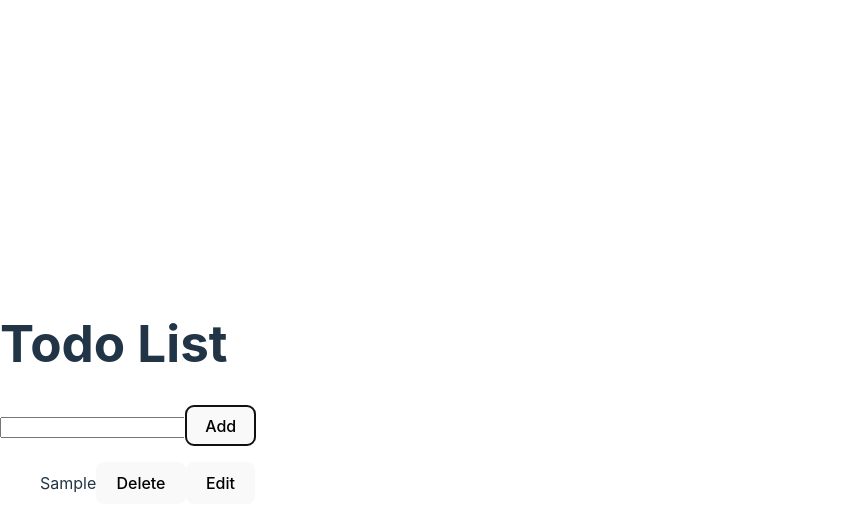
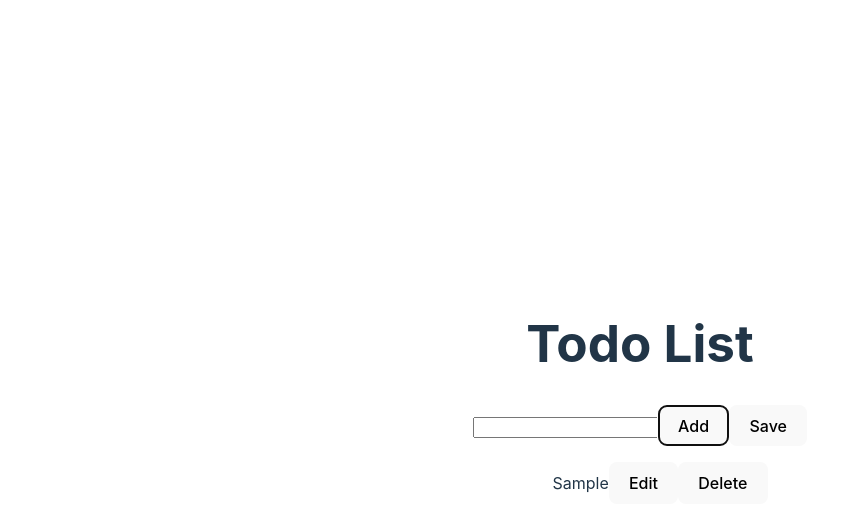
Before and after one commit to Cakeza007/TodoList, a React (Vite) app: page / in a window 1280 px wide. Both pictures are taken after typing "Sample" into the empty fields and a click on the button "Add". Shown: the top 532 px of the page, without its empty margins (0-850 px from the left). Built offline with nearby package versions, Linux system fonts and the light colour scheme.

Commit message:
todoDay7

```diff
--- a/src/App.jsx
+++ b/src/App.jsx
@@ -1,11 +1,11 @@
-
+import TodoDay7 from './TodoDay7.jsx'
 import TodoDay6 from './TodoListDay6.jsx'
 
 function TodoList() {
 
 
   return (
-    <TodoDay6/>
+    <TodoDay7/>
   )
 }
 
--- /dev/null
+++ b/src/TodoDay7.jsx
@@ -0,0 +1,69 @@
+import { useState } from "react";
+import './App.css'
+
+function TodoList () {
+
+    const [List , setList] = useState([]);
+    const [input, setinput] = useState('');
+    const [editList ,seteditList] = useState (null);
+
+    const InputChange = (event) => {
+        setinput(event.target.value);
+    };
+
+    const AddTodo = () => {
+        if (input.trim() !== '') {
+            setList([...List, { id: Date.now(), text: input }]);
+            setinput('');
+        }
+    };
+
+    const DeleteTodo = (id) => {
+        const newList = List.filter((todo) => todo.id !== id);
+        setList(newList);
+    };
+
+    const EditTodo = (id) => {
+        const todo = List.find((item) => item.id === id);
+        if (todo) {
+            setinput(todo.text);
+            seteditList(id);
+        }
+    };
+
+    const UpdateTodo = () => {
+        if (editList !== null) {
+            const updatedList = List.map((item) =>
+                item.id === editList ? { ...item, text: input } : item);
+            setList(updatedList);
+            seteditList(null);
+            setinput('');
+        }
+    };
+
+    return (
+        <div>
+            <h1>Todo List</h1>
+            <input
+                type="text"
+                value={input}
+                onChange={InputChange}
+            />
+            <button onClick={AddTodo}>Add</button>
+            <button onClick={UpdateTodo}>Save</button>
+
+            <ul>
+                {List.map((todo, index) => (
+                    <div key={index}>
+                        {todo.text}
+                        <button onClick={() => EditTodo(todo.id)}>Edit</button>
+                        <button onClick={() => DeleteTodo(todo.id)}>Delete</button>
+                    </div>
+                ))}
+            </ul>
+        </div>
+    )
+
+}
+
+export default TodoList;
```
